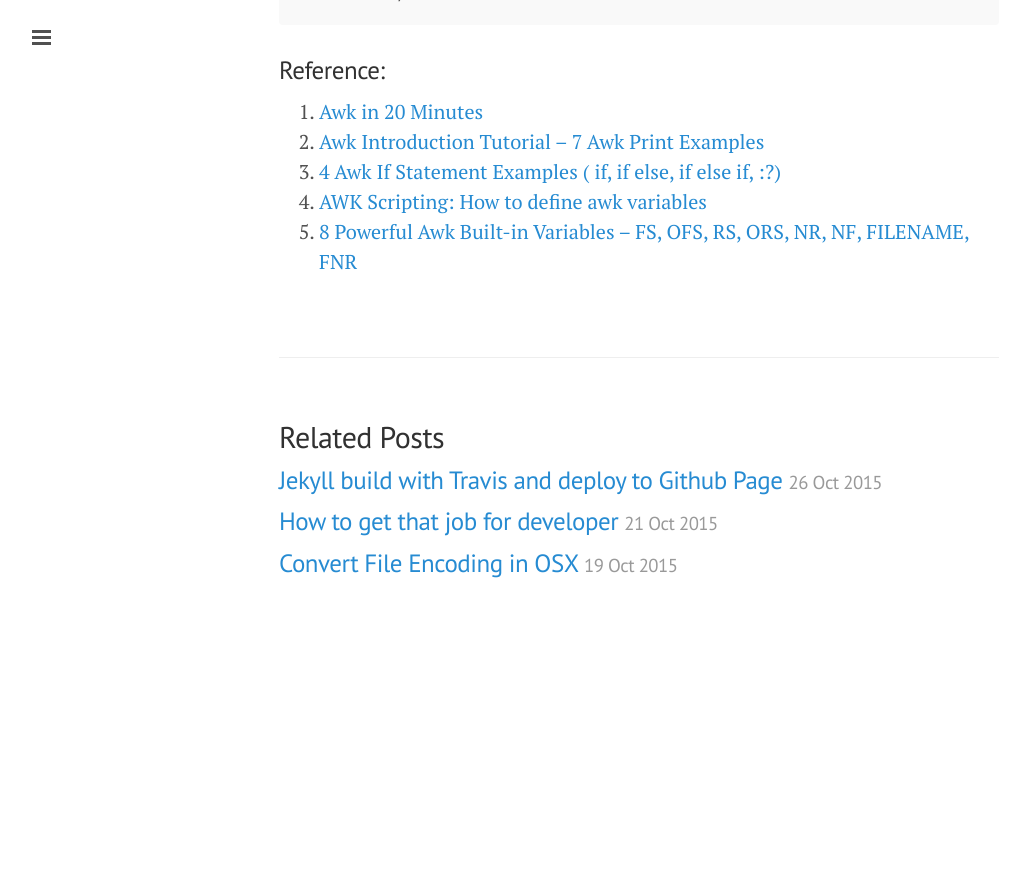
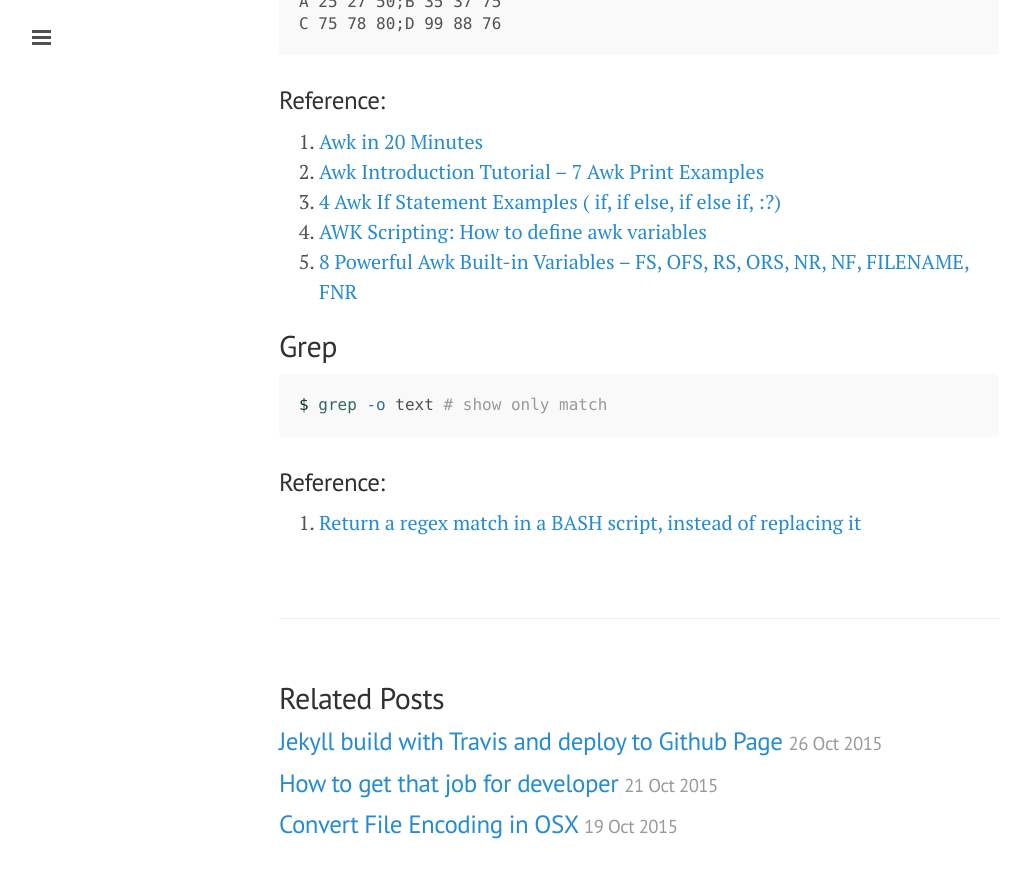
Before and after one commit to ibotdotout/ibotdotout.github.io, a Jekyll site: the page built from _posts/2015-10-17-text-processing.md, in a window 1280 px wide and 900 px high, scrolled down 2729 px. Shown: the top 878 px of the window, without its empty margins (1-1031 px from the left). Built offline with Jekyll 4.4.1, drawn with Linux system fonts in a browser that asks for light colours; nearby versions of some CDN libraries; Markdown is read by kramdown in place of the engine named in the settings; before the commit the page ends 3368 px from its top, so only the background shows below that; some of the changed text lies outside the part shown.

Commit message:
Update about bash & tproc

````diff
--- a/_posts/2015-10-17-text-processing.md
+++ b/_posts/2015-10-17-text-processing.md
@@ -7,6 +7,7 @@ excerpt: Collection example of text processing in shell
 ---
 
 > Most of example come from problem in [Linux Shell - Hackerrank](https://www.hackerrank.com/domains/shell/bash)
+> [Text Processing Commands](http://tldp.org/LDP/abs/html/textproc.html)
 
 ## Sed
 
@@ -120,3 +121,12 @@ C 75 78 80;D 99 88 76
 2. [4 Awk If Statement Examples ( if, if else, if else if, :?)](http://www.thegeekstuff.com/2010/02/awk-conditional-statements/)
 3. [AWK Scripting: How to define awk variables](http://www.linuxnix.com/awk-scripting-how-to-define-awk-variables/)
 4. [8 Powerful Awk Built-in Variables – FS, OFS, RS, ORS, NR, NF, FILENAME, FNR](http://www.thegeekstuff.com/2010/01/8-powerful-awk-built-in-variables-fs-ofs-rs-ors-nr-nf-filename-fnr/)
+
+## Grep
+
+```sh
+$ grep -o text # show only match
+```
+
+### Reference:
+1. [Return a regex match in a BASH script, instead of replacing it](http://stackoverflow.com/a/1898578)
````
Also changed, not shown: _posts/2014-06-27-unix.md (+1 -0 lines).
